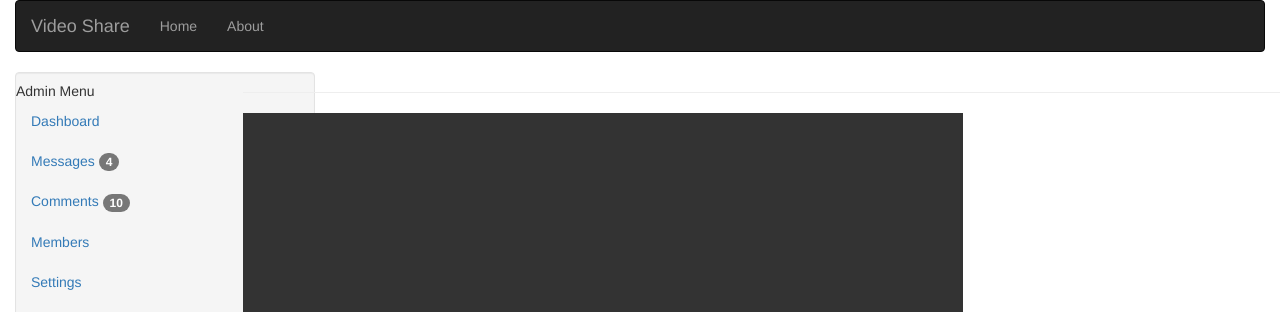
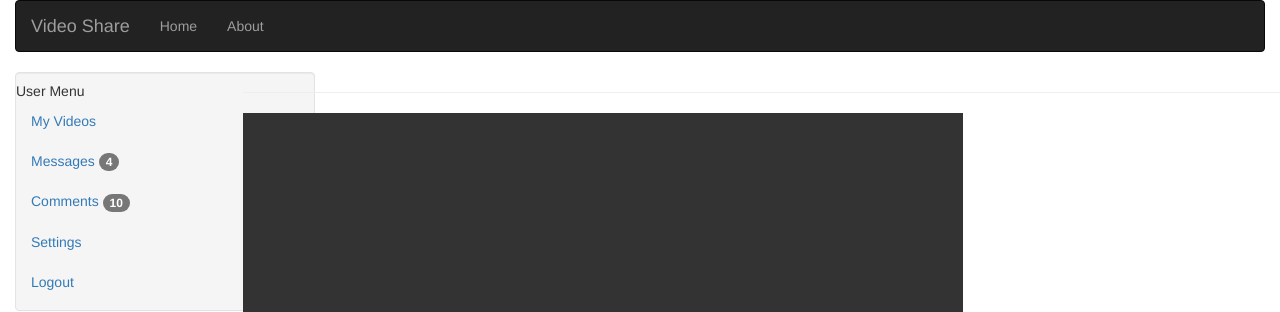
Before and after one commit to tahsinozden/video-share, an Angular app: page / in a window 1280 px wide. Shown: the top 312 px of the page. Built offline with nearby package versions, Linux system fonts and the light colour scheme.

Commit message:
initial commit for user video service.

```diff
--- a/src/app/app-video/app-video.component.ts
+++ b/src/app/app-video/app-video.component.ts
@@ -1,12 +1,13 @@
 import {Component, OnInit} from '@angular/core';
 import {VideoService} from './video.service'
 import {VideoModel} from './video.model';
+import {UserVideoService} from "./user.video.service";
 
 @Component({
     selector: 'app-video',
     templateUrl: './app-video.component.html',
     styleUrls: ['./app-video.component.css'],
-    providers: [VideoService]
+    providers: [VideoService, UserVideoService]
 })
 export class AppVideoComponent implements OnInit {
     clickedVideo: VideoModel;
--- a/src/app/app-video/side-bar/side-bar.component.html
+++ b/src/app/app-video/side-bar/side-bar.component.html
@@ -1,14 +1,13 @@
 <div class="sidebar-nav">
   <div class="well" style="width:300px; padding: 8px 0;">
     <ul class="nav nav-list">
-      <li class="nav-header">Admin Menu</li>
-      <li><a href="index"><i class="icon-home"></i> Dashboard</a></li>
+      <li class="nav-header">User Menu</li>
+      <li><a href="#"><i class="icon-home"></i> My Videos</a></li>
       <li><a href="#"><i class="icon-envelope"></i> Messages <span class="badge badge-info">4</span></a></li>
       <li><a href="#"><i class="icon-comment"></i> Comments <span class="badge badge-info">10</span></a></li>
-      <li class="active"><a href="#"><i class="icon-user"></i> Members</a></li>
       <li class="divider"></li>
       <li><a href="#"><i class="icon-comment"></i> Settings</a></li>
-      <li><a href="#"><i class="icon-share"></i> Logout</a></li>
+      <li><a href="#" (click)="save()"><i class="icon-share"></i> Logout</a></li>
     </ul>
   </div>
 </div>
--- a/src/app/app-video/side-bar/side-bar.component.ts
+++ b/src/app/app-video/side-bar/side-bar.component.ts
@@ -1,4 +1,6 @@
 import {Component, OnInit} from '@angular/core';
+import {UserVideoService} from "../user.video.service";
+import {concatStatic} from "rxjs/operator/concat";
 
 @Component({
     selector: 'app-side-bar',
@@ -7,7 +9,16 @@ import {Component, OnInit} from '@angular/core';
 })
 export class SideBarComponent implements OnInit {
 
-    constructor() {
+    constructor(private userVideoService: UserVideoService) {
+    }
+
+    save() {
+        this.userVideoService.loginUser().subscribe(data => {
+            console.log(data);
+        });
+        this.userVideoService.saveVideo().subscribe(data => {
+            console.log(data);
+        });
     }
 
     ngOnInit() {
--- /dev/null
+++ b/src/app/app-video/user.video.service.ts
@@ -0,0 +1,27 @@
+import {Injectable} from '@angular/core'
+import 'rxjs/Rx';
+import {HttpClient, HttpParams} from '@angular/common/http';
+import {Http} from '@angular/http';
+
+@Injectable()
+export class UserVideoService {
+    BACKEND_URL = "http://localhost:8080";
+
+    constructor(private httpClient: HttpClient,
+                private http: Http) {
+
+    }
+
+    loginUser() {
+        const url = this.BACKEND_URL + "/user/login";
+        return this.httpClient.post(url, {userName: 'user1', password: 'password1'});
+    }
+
+    saveVideo() {
+        const url = this.BACKEND_URL + "/user/video/save";
+        const paramss = new HttpParams().append("userName", 'user1').append('videoIds', [2].toString());
+        return this.httpClient.post(url, {}, {
+            params: paramss
+        });
+    }
+}
```
